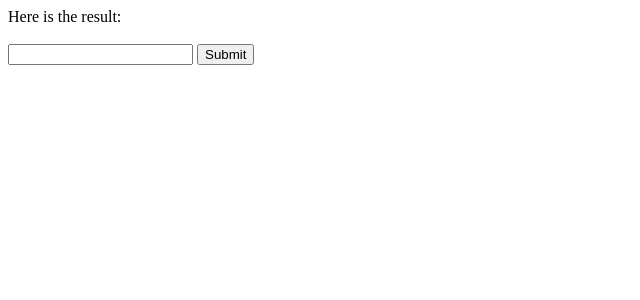
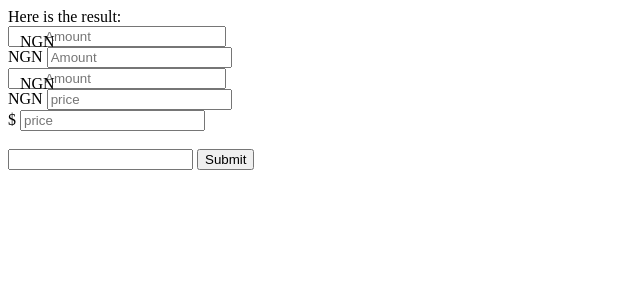
Before and after one commit to sanyaele/paystack-php, a PHP site: page /sample.php in a window 1280 px wide. Shown: the top 300 px of the page, without its empty margins (0-640 px from the left). Run offline with PHP 8.4, Linux system fonts and the light colour scheme; a stand-in replaces the project's code that opens the database connection.

Commit message:
Comments in Files

```diff
--- a/ajax/add_recipient.php
+++ b/ajax/add_recipient.php
@@ -1,10 +1,4 @@
 <?php
-// For Debug //
-ini_set('display_errors', 1);
-ini_set('display_startup_errors', 1);
-error_reporting(E_ALL);
-//echo "Seen";
-///////////////
 require_once ('../includes/session_mini.php');
 require_once ('../includes/common.php');
 require_once ('../includes/process.php');
--- a/index.php
+++ b/index.php
@@ -4,8 +4,9 @@
 error_reporting(E_ALL);
 
 
-require_once 'includes/admin_sess_control.php';
-require_once 'includes/supplies.php';
+require_once 'includes/admin_sess_control.php'; // Admin session file
+
+require_once 'includes/supplies.php'; // Unpaid Supplies list file
 
 use Supply\showSupplies;
 ?>
--- a/sample.php
+++ b/sample.php
@@ -1,3 +1,6 @@
+<?php
+// Just fooling around
+?>
 <!DOCTYPE html>
 <html lang="en">
 <head>
@@ -5,6 +8,19 @@
     <meta name="viewport" content="width=device-width, initial-scale=1.0">
     <meta http-equiv="X-UA-Compatible" content="ie=edge">
     <title>Sample</title>
+    <style>
+    .left-inner-addon {
+        position: relative;
+    }
+    .left-inner-addon input {
+        padding-left: 35px;
+    }
+    .left-inner-addon span {
+        position: absolute;
+        padding: 7px 12px;
+        pointer-events: none;
+    }
+    </style>
 </head>
 <body>
     <form action="<?php echo $_SERVER['PHP_SELF']; ?>" method="post">
@@ -15,6 +31,36 @@
     }
     ?>
     <br>
+    <div class="col-xs-6" >
+        <div class="left-inner-addon">
+            <span>NGN</span>
+            <input type="text" class="form-control" placeholder="Amount" />
+        </div>
+    </div>
+    <div class="col-xs-6" >
+        <div class="right-inner-addon">
+            <span>NGN</span>
+            <input type="search" class="form-control" placeholder="Amount" />
+        </div>
+    </div>
+
+    <div class="col-xs-6" >
+        <div class="left-inner-addon">
+            <span>NGN</span>
+            <input type="number" class="form-control" placeholder="Amount" />
+        </div>
+    </div>
+
+    <div class="input-group">
+        <label class="input-group-addon">NGN</label>
+        <input type="text" class="form-control" placeholder="price">
+    </div>
+
+
+    <div class="input-group">
+        <span class="input-group-addon">$</span>
+        <input type="number" class="form-control" placeholder="price">
+    </div>
     <br>
     <input type="text" id="show" name="show">
     <button type="submit">Submit</button>
```
Also changed, not shown: includes/common.php (+7 -3 lines), includes/process.php (+5 -7 lines), includes/supplies.php (+6 -6 lines), pay.php (+14 -7 lines), transfer.php (+9 -8 lines), js/confirm_account.js (line endings or trailing spaces).
